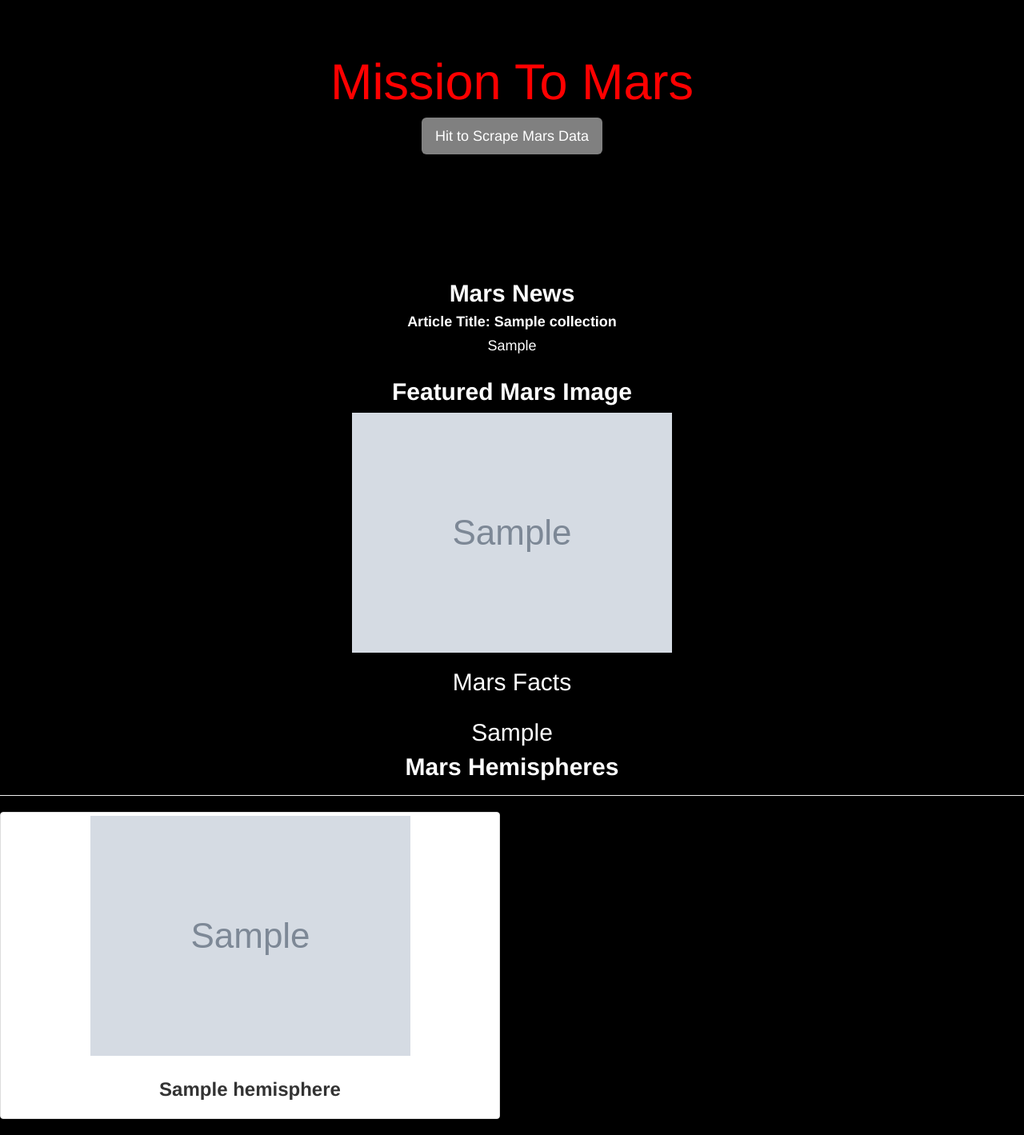
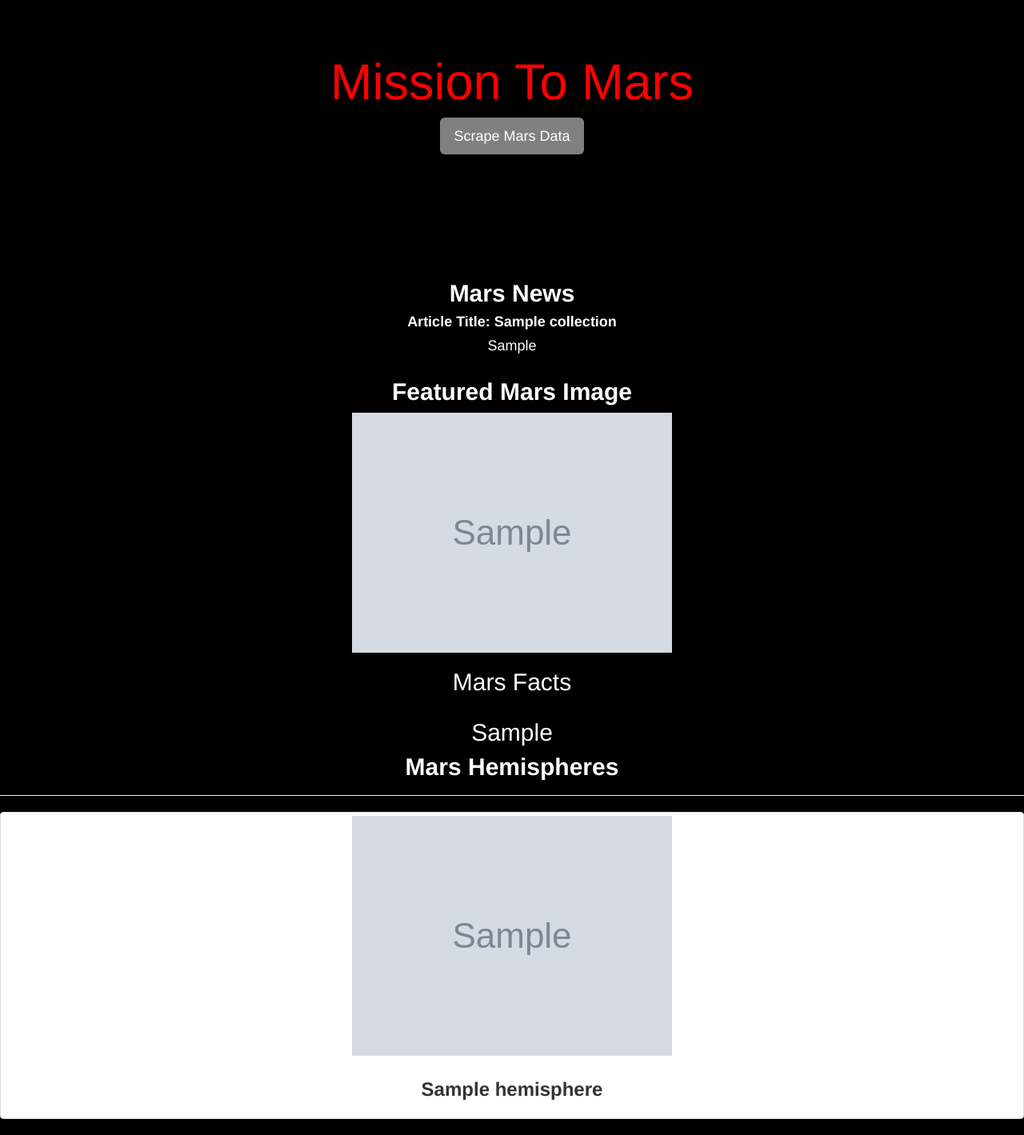
Before and after one commit to bthuynh/web-scraping-challenge, a Flask app: page / in a window 1280 px wide. Shown: that part at 80% size. Run offline with Flask 2, Linux system fonts and the light colour scheme; a database or web service that is not in the repository returns one stand-in record (Sample ...); the page is wider than the window, and the part outside it is not shown; some libraries are stand-ins or nearby versions.

Commit message:
updated some files

```diff
--- a/Missions_to_Mars/templates/index.html
+++ b/Missions_to_Mars/templates/index.html
@@ -19,7 +19,7 @@
     <div class="container">
         <div class="jumbotron text-center" style="background-color: black; background-size: 100%; height: 300px;">
         <h1 style="color: red">Mission To Mars</h1>
-        <a class="btn btn-lg" style="background-color: gray; color: white" href="/scrape" role="button">Hit to Scrape Mars Data</a>
+        <a class="btn btn-lg" style="background-color: gray; color: white" href="/scrape" role="button">Scrape Mars Data</a>
         </div>
     </div>
 
@@ -59,7 +59,7 @@
         <h2 class="text-center" style="color: white"><b>Mars Hemispheres</b></h2>
         </div>
         {% for hemisphere in mars.hemisphere_image_urls %}
-        <div class="col-md-6">
+        <div class="col-md-12">
             <div class="thumbnail">
             <img src="{{hemisphere.img_url}}">
             <div class="caption">
```
Also changed, not shown: other parts of Missions_to_Mars/templates/index.html (+1 -1 lines).
